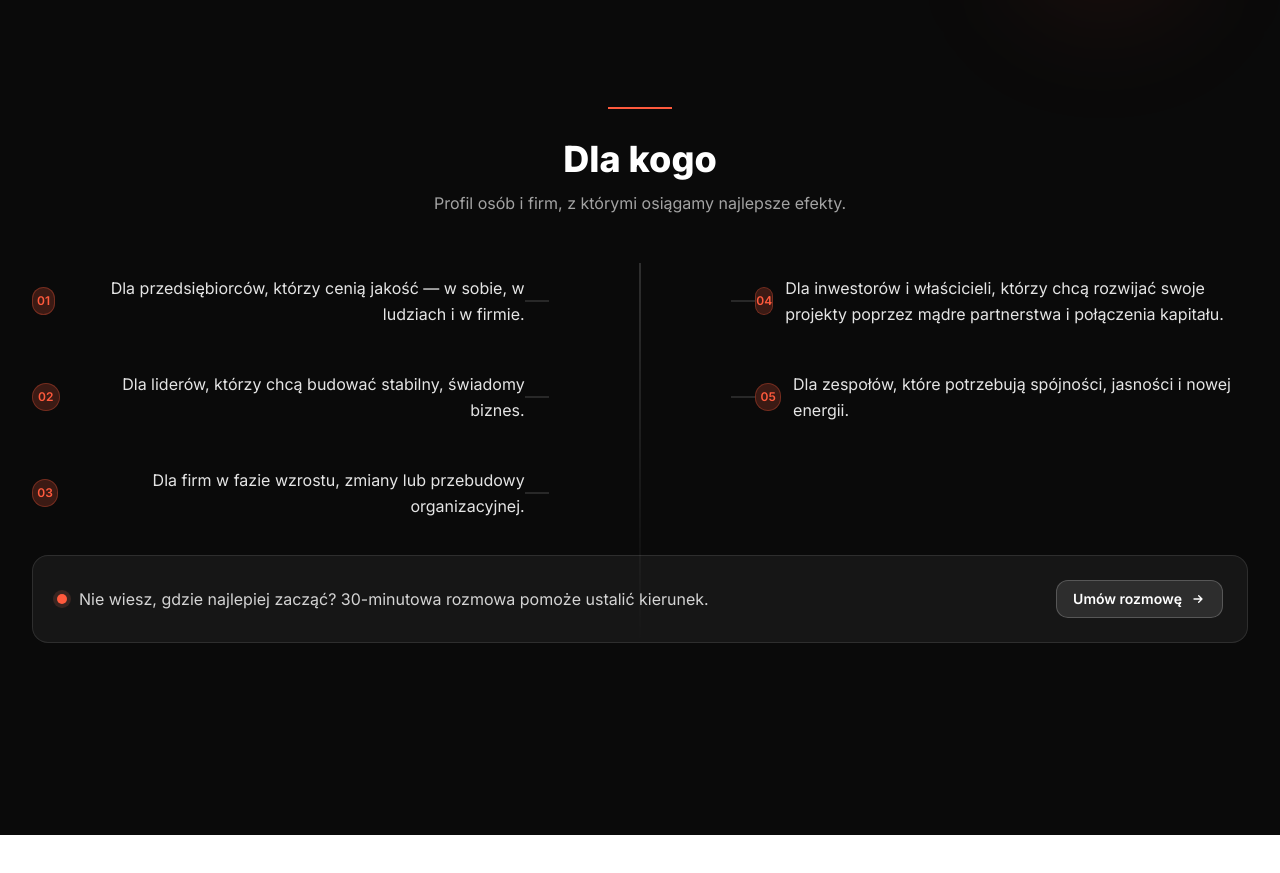
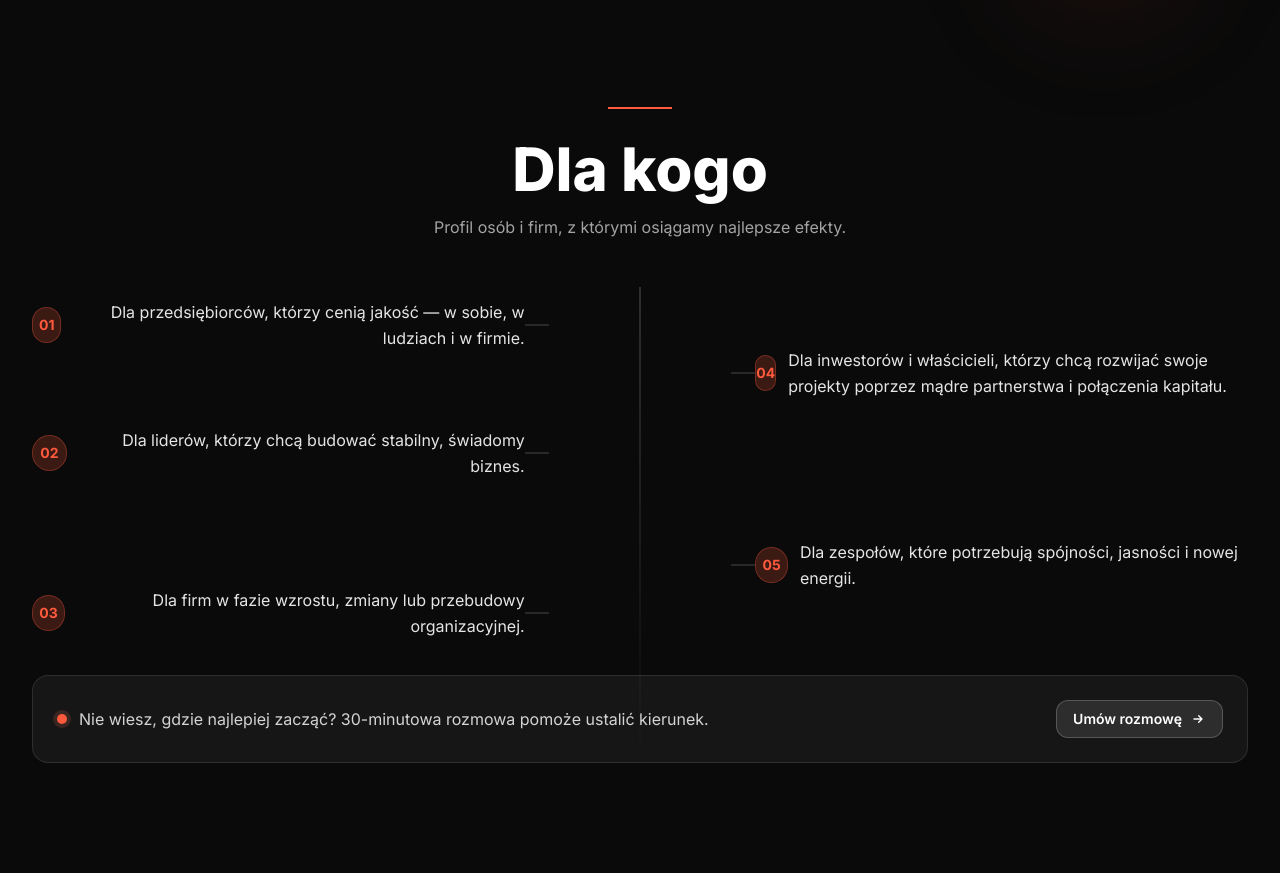
Before and after one commit to technikyvl/MAGIC-LANDING-PAGE-NEW, a Next.js app in the folder MAGICLIFELANDING/: page /wspolpraca in a window 1280 px wide. Shown: the part 4700-5573 px from the top of the page. Built offline with nearby package versions, Linux system fonts and the light colour scheme.

Commit message:
Update page.jsx

```diff
--- a/MAGICLIFELANDING/app/wspolpraca/page.jsx
+++ b/MAGICLIFELANDING/app/wspolpraca/page.jsx
@@ -373,8 +373,8 @@ export default function WspolpracaPage() {
         <div className={CONTAINER + " relative z-10"}>
           <div className="text-center mb-12">
             <div className="inline-block h-[2px] w-16 bg-accent mb-6" />
-            <h2 className="slow-reveal text-3xl sm:text-4xl font-extrabold">Dla kogo</h2>
-            <p className="mt-3 text-neutral-400 max-w-2xl mx-auto text-sm sm:text-base">Profil osób i firm, z którymi osiągamy najlepsze efekty.</p>
+            <h2 className="slow-reveal text-4xl sm:text-5xl lg:text-6xl font-extrabold">Dla kogo</h2>
+            <p className="mt-4 text-neutral-400 max-w-2xl mx-auto text-sm sm:text-base">Profil osób i firm, z którymi osiągamy najlepsze efekty.</p>
           </div>
 
           {/* network layout with central line and connectors */}
@@ -386,11 +386,11 @@ export default function WspolpracaPage() {
               {/* LEFT stack (3) aligned to right with connectors - no boxes */}
               <div className="lg:col-span-5 flex flex-col gap-5">
                 {["Dla przedsiębiorców, którzy cenią jakość — w sobie, w ludziach i w firmie.","Dla liderów, którzy chcą budować stabilny, świadomy biznes.","Dla firm w fazie wzrostu, zmiany lub przebudowy organizacyjnej."].map((txt,idx)=> (
-                  <div key={idx} className="slow-reveal relative py-3">
+                  <div key={idx} className={`slow-reveal relative py-3 ${idx===1?'lg:mt-8':idx===2?'lg:mt-16':''}`}>
                     {/* connector to central line */}
                     <span className="hidden lg:block absolute right-[-24px] top-1/2 -translate-y-1/2 h-px w-6 bg-white/25" />
                     <div className="relative z-10 flex items-center justify-end gap-3 text-right">
-                      <span className="inline-flex items-center justify-center w-7 h-7 rounded-full bg-accent/20 text-accent font-semibold text-xs border border-accent/30">
+                      <span className="inline-flex items-center justify-center w-9 h-9 rounded-full bg-accent/20 text-accent font-bold text-sm border border-accent/30">
                         {String(idx + 1).padStart(2,'0')}
                       </span>
                       <p className="text-neutral-200 text-base leading-relaxed max-w-xl">{txt}</p>
@@ -405,11 +405,11 @@ export default function WspolpracaPage() {
               {/* RIGHT stack (2) aligned to left with connectors - no boxes */}
               <div className="lg:col-span-5 flex flex-col gap-5">
                 {["Dla inwestorów i właścicieli, którzy chcą rozwijać swoje projekty poprzez mądre partnerstwa i połączenia kapitału.","Dla zespołów, które potrzebują spójności, jasności i nowej energii."].map((txt,idx)=> (
-                  <div key={idx} className="slow-reveal relative py-3">
+                  <div key={idx} className={`slow-reveal relative py-3 ${idx===0?'lg:mt-12':'lg:mt-24'}` }>
                     {/* connector to central line */}
                     <span className="hidden lg:block absolute left-[-24px] top-1/2 -translate-y-1/2 h-px w-6 bg-white/25" />
                     <div className="relative z-10 flex items-center gap-3">
-                      <span className="inline-flex items-center justify-center w-7 h-7 rounded-full bg-accent/20 text-accent font-semibold text-xs border border-accent/30">
+                      <span className="inline-flex items-center justify-center w-9 h-9 rounded-full bg-accent/20 text-accent font-bold text-sm border border-accent/30">
                         {String(idx + 1 + 3).padStart(2,'0')}
                       </span>
                       <p className="text-neutral-200 text-base leading-relaxed max-w-xl">{txt}</p>
```
